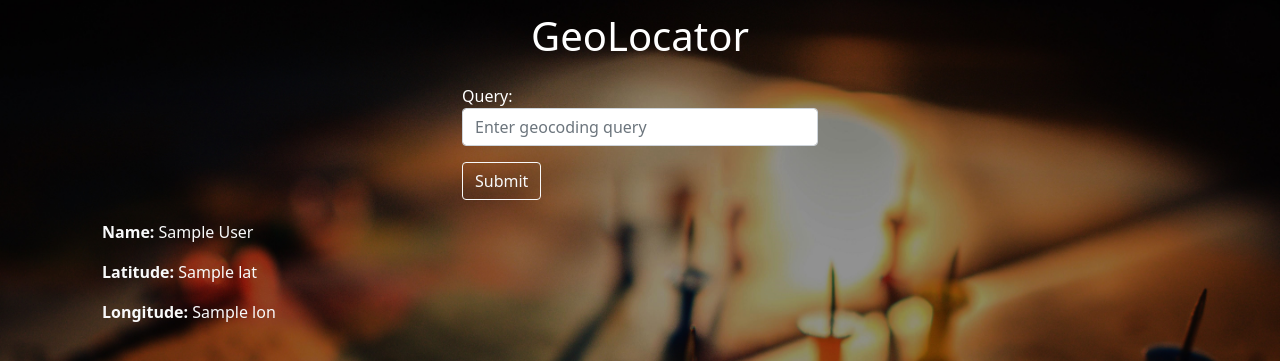
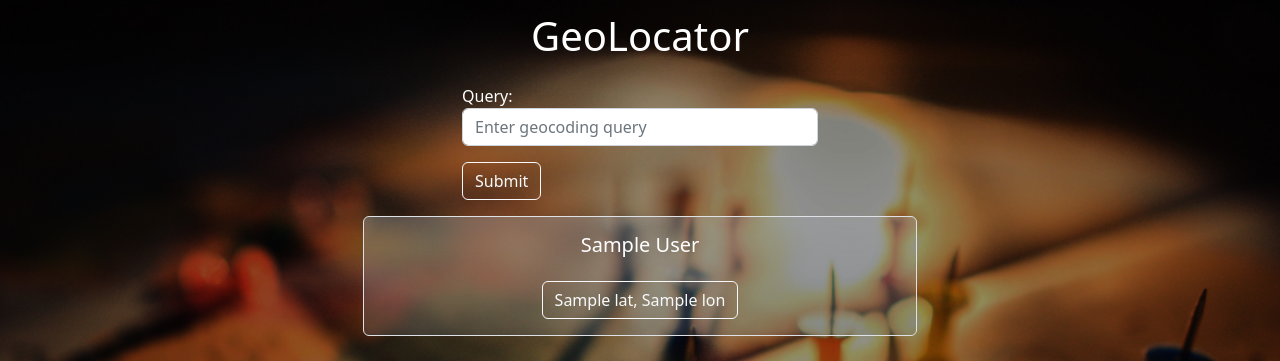
Before and after one commit to aawad1/geolocation, a Django app: template main/templates/locator.html in a window 1280 px wide. Shown: the part 60-421 px from the top of the page. Run offline with Django 5.2, Linux system fonts and the light colour scheme; tables that the repository leaves empty hold one stand-in row (values such as "Sample post"); the template is opened without the code that fills it: values that come from a table or form of the project are taken from there, most other values are stand-ins (such as "Sample title", 1, 10 or a date in 2020).

Commit message:
Add copy coordinates functionality, change bootstrap version and change result style a bit

```diff
--- a/main/templates/locator.html
+++ b/main/templates/locator.html
@@ -57,13 +57,25 @@
 {% endif %}
 
 {% if queries is not none %}
-    <div class="row d-flex justify-content-start blurred-background text-light">
-        <div class="col-md-6">
-            <p><strong>Name:</strong> {{ queries.display_name }}</p>
-            <p><strong>Latitude:</strong> {{ queries.lat }}</p>
-            <p><strong>Longitude:</strong> {{ queries.lon }}</p>
+<div class="row p-3">
+    <div class="col-sm-6 offset-sm-3 border rounded bg-secondary bg-gradient bg-opacity-25">
+        <div class="row">
+            <div class="col-sm-12 text-center">
+                <h5 class="p-3">{{ queries.display_name }}</h5>
+            </div>
+        </div>
+        <div class="row">
+            <div class="col-sm-12 text-center">
+                <p>
+                    <button class="btn btn-outline-light" onclick="copyToClipboard('{{ queries.lat }}, {{ queries.lon }}')">{{ queries.lat }}, {{ queries.lon }}</button>
+                </p>
+            </div>
         </div>
     </div>
+</div>
+
+
+
     <div class="map-container">
         <div class="map-frame">
             <iframe width="700" height="350" src="https://api.maptiler.com/maps/basic-v2/?key=BN4670nxjja3u5ALByjq#15/{{queries.lat}}/{{queries.lon}}"></iframe>
@@ -77,7 +89,30 @@
         </div>
     </div>
 {% endif %}
+{% endblock %}
 
+{% block javascript %}
+<script>
+function copyToClipboard(text) {
+        const el = document.createElement('textarea');
+        el.value = text;
+        document.body.appendChild(el);
+        el.select();
+        document.execCommand('copy');
+        document.body.removeChild(el);
 
+        const message = document.createElement('div');
+        message.textContent = 'Location coordinates copied to clipboard: ' + text;
+        message.classList.add('alert', 'alert-success', 'position-fixed', 'bottom-0', 'end-0', 'mb-4', 'me-4', 'animate__animated', 'animate__slideInRight');
+        document.body.appendChild(message);
 
+        setTimeout(function() {
+            message.classList.remove('animate__slideInRight');
+            message.classList.add('animate__slideOutRight');
+            setTimeout(function() {
+                document.body.removeChild(message);
+            }, 500); // Animation duration is 0.5 seconds (500 milliseconds)
+        }, 1000); // Remove the message after 1 second (1000 milliseconds)
+    }
+</script>
 {% endblock %}
--- a/main/templates/main.html
+++ b/main/templates/main.html
@@ -5,9 +5,8 @@
         <!-- Required meta tags -->
         <meta charset="utf-8">
         <meta name="viewport" content="width=device-width, initial-scale=1">
-              <!-- Bootstrap CSS -->
-        <link href="https://cdn.jsdelivr.net/npm/bootstrap@5.0.2/dist/css/bootstrap.min.css" rel="stylesheet"
-        integrity="sha384-EVSTQN3/azprG1Anm3QDgpJLIm9Nao0Yz1ztcQTwFspd3yD65VohhpuuCOmLASjC" crossorigin="anonymous">
+        <!-- Bootstrap CSS -->
+        <link href="https://cdn.jsdelivr.net/npm/bootstrap@5.2.3/dist/css/bootstrap.min.css" rel="stylesheet" integrity="sha384-rbsA2VBKQhggwzxH7pPCaAqO46MgnOM80zW1RWuH61DGLwZJEdK2Kadq2F9CUG65" crossorigin="anonymous">
 
         <link rel="stylesheet" href="{% static 'css/my_styles.css' %}">
 
@@ -66,9 +65,7 @@
 
         <script src="https://code.jquery.com/jquery-3.6.0.min.js"></script> <!-- Include jQuery if not already included -->
 
-        <script src="https://cdn.jsdelivr.net/npm/bootstrap@5.0.2/dist/js/bootstrap.bundle.min.js"
-          integrity="sha384-MrcW6ZMFYlzcLA8Nl+NtUVF0sA7MsXsP1UyJoMp4YLEuNSfAP+JcXn/tWtIaxVXM"
-          crossorigin="anonymous"></script>
+        <script src="https://cdn.jsdelivr.net/npm/bootstrap@5.2.3/dist/js/bootstrap.bundle.min.js" integrity="sha384-kenU1KFdBIe4zVF0s0G1M5b4hcpxyD9F7jL+jjXkk+Q2h455rYXK/7HAuoJl+0I4" crossorigin="anonymous"></script>
 
 
 
```
